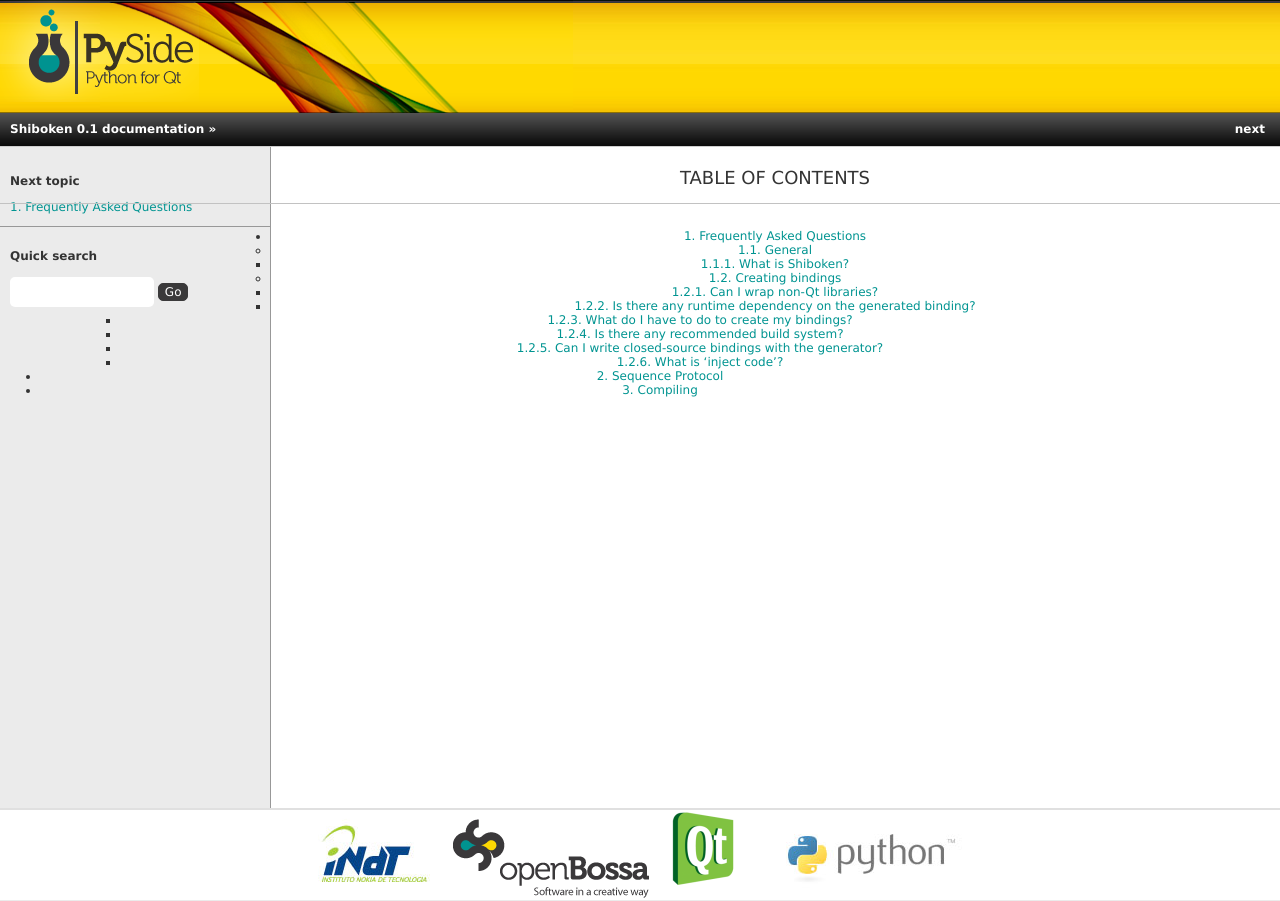
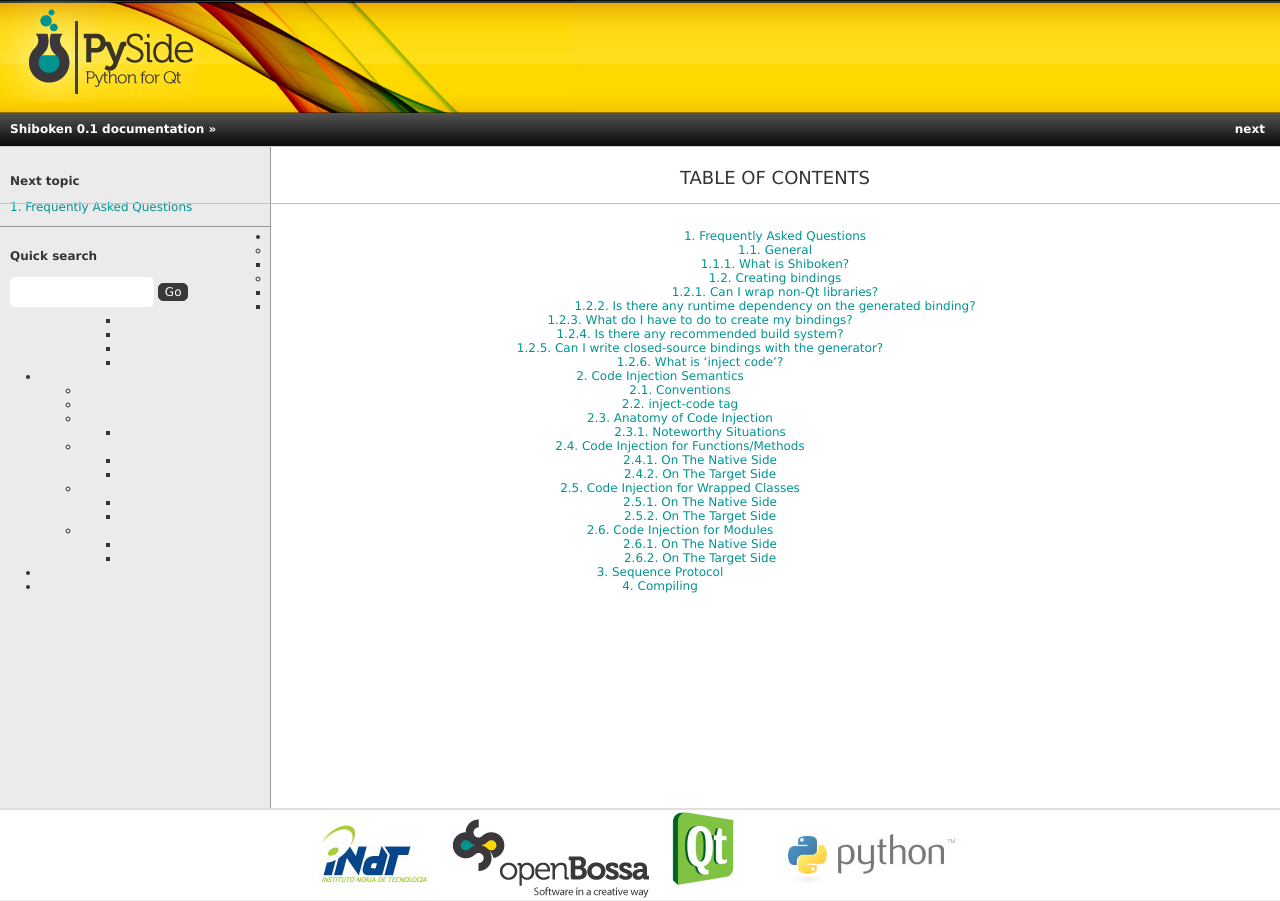
Before and after one commit to pyside/pyside2-setup, a Sphinx documentation site: the page built from doc/contents.rst, in a window 1280 px wide. Built offline with Sphinx 7.4.7, drawn with Linux system fonts in a browser that asks for light colours; part of the change alters nothing that is shown.

Commit message:
added complete documentation on how the Shiboken generator interprets and uses the type system's code-injection tag
Reviewed by Lauro Neto <lauro.neto@openbossa.org>

```diff
--- a/doc/_templates/index.html
+++ b/doc/_templates/index.html
@@ -11,6 +11,8 @@
     <td width="50%">
       <p class="biglink"><a class="biglink" href="{{ pathto("contents") }}">Contents</a><br/>
          <span class="linkdescr">for a complete overview</span></p>
+     <p class="biglink"><a class="biglink" href="{{ pathto("codeinjectionsemantics") }}">Code Injection Semantics</a><br/>
+         <span class="linkdescr">explains how custom code injection is interpreted by {{ project }}</span></p>
       <p class="biglink"><a class="biglink" href="{{ pathto("sequenceprotocol") }}">Sequence Protocol</a><br/>
          <span class="linkdescr">support for python sequence protocol</span></p>
     </td>
--- /dev/null
+++ b/doc/codeinjectionsemantics.rst
@@ -0,0 +1,346 @@
+************************
+Code Injection Semantics
+************************
+
+API Extractor provides the `inject-code
+<http://www.pyside.org/docs/apiextractor/typesystem_manipulating_objects.html#inject-code>`_ tag
+allowing the user to put custom written code to on specific locations of the generated code.
+Yet this is only part of what is needed to generate proper binding code, where the custom code
+should be written to depends upon the technology used on the generated binding code.
+
+This is the ``inject-code`` tag options that matters to |project|.
+
+    .. code-block:: xml
+
+         <inject-code class="native | target" position="beginning | end">
+             // custom code
+         </inject-code>
+
+Conventions
+===========
+
+**C++ Wrapper**
+  This term refers to a generated C++ class that extends a class from the
+  wrapped library. It is used only when a wrapped C++ class is polymorphic,
+  i.e. it has or inherits any virtual methods.
+
+**Python Wrapper**
+  The code that exports the C++ wrapped class to Python. **Python wrapper**
+  refers to all the code needed to export a C++ class to Python, and
+  **Python method/function wrapper** means the specific function that calls
+  the C++ method/function on behalf of Python.
+
+**Native**
+  This is a possible value for the ``class`` attribute of the ``inject-code``
+  tag, it means things more akin to the C++ side.
+
+**Target**
+ Another ``class`` attribute value, it indicates things more close to the
+ Python side.
+
+inject-code tag
+===============
+
+The following table describes the semantics of ``inject-code`` tag as used on
+|project|.
+
+    +---------------+------+---------+--------------------------------------------------------------+
+    |Parent Tag     |Class |Position |Meaning                                                       |
+    +===============+======+=========+==============================================================+
+    |value-type,    |native|beginning|Write to the beginning of a class wrapper ``.cpp`` file, right|
+    |object-type    |      |         |after the ``#include`` clauses. A common use would be to write|
+    |               |      |         |prototypes for custom functions whose definitions are put on a|
+    |               |      |         |``native/end`` code injection.                                |
+    |               |      +---------+--------------------------------------------------------------+
+    |               |      |end      |Write to the end of a class wrapper ``.cpp`` file. Could be   |
+    |               |      |         |used to write custom/helper functions definitions for         |
+    |               |      |         |prototypes declared on ``native/beginning``.                  |
+    |               +------+---------+--------------------------------------------------------------+
+    |               |target|beginning|Put custom code on the beginning of the wrapper initializer   |
+    |               |      |         |function (``init_CLASS(PyObject *module)``). This could be    |
+    |               |      |         |used to manipulate the ``PyCLASS_Type`` structure before      |
+    |               |      |         |registering it on Python.                                     |
+    |               |      +---------+--------------------------------------------------------------+
+    |               |      |end      |Write the given custom code at the end of the class wrapper   |
+    |               |      |         |initializer function (``init_CLASS(PyObject *module)``). The  |
+    |               |      |         |code here will be executed after all the wrapped class        |
+    |               |      |         |components have been initialized.                             |
+    +---------------+------+---------+--------------------------------------------------------------+
+    |modify-function|native|beginning|Code here is put on the beginning of a virtual method         |
+    |               |      |         |override on the C++ wrapper class (the one responsible for    |
+    |               |      |         |passing C++ calls to Python overrides, if there is any).      |
+    |               |      +---------+--------------------------------------------------------------+
+    |               |      |end      |This code injection goes to the end of a virtual method       |
+    |               |      |         |override on the C++ wrapper class, right before the return    |
+    |               |      |         |statement (if any).                                           |
+    |               +------+---------+--------------------------------------------------------------+
+    |               |target|beginning|This code is injected on the Python method wrapper            |
+    |               |      |         |(``PyCLASS_METHOD(...)``), right after the decisor have found |
+    |               |      |         |which signature to call and also after the conversion of the  |
+    |               |      |         |arguments to be used, but before the actual call.             |
+    |               |      +---------+--------------------------------------------------------------+
+    |               |      |end      |This code is injected on the Python method wrapper            |
+    |               |      |         |(``PyCLASS_METHOD(...)``), right after the C++ method call,   |
+    |               |      |         |but still inside the scope created by the overload for each   |
+    |               |      |         |signature.                                                    |
+    +---------------+------+---------+--------------------------------------------------------------+
+    |typesystem     |native|beginning|Write code to the beginning of the module ``.cpp`` file, right|
+    |               |      |         |after the ``#include`` clauses. This position has a similar   |
+    |               |      |         |purpose as the ``native/beginning`` position on a wrapper     |
+    |               |      |         |class ``.cpp`` file, namely write function prototypes, but not|
+    |               |      |         |restricted to this use.                                       |
+    |               |      +---------+--------------------------------------------------------------+
+    |               |      |end      |Write code to the end of the module ``.cpp`` file. Usually    |
+    |               |      |         |implementations for function prototypes inserted at the       |
+    |               |      |         |beginning of the file with a ``native/beginning`` code        |
+    |               |      |         |injection.                                                    |
+    |               +------+---------+--------------------------------------------------------------+
+    |               |target|beginning|Insert code at the start of the module initialization function|
+    |               |      |         |(``initMODULENAME()``), before the calling ``Py_InitModule``. |
+    |               |      +---------+--------------------------------------------------------------+
+    |               |      |end      |Insert code at the end of the module initialization function  |
+    |               |      |         |(``initMODULENAME()``), but before the checking that emits a  |
+    |               |      |         |fatal error in case of problems importing the module.         |
+    +---------------+------+---------+--------------------------------------------------------------+
+
+
+Anatomy of Code Injection
+=========================
+
+To make things clear let's use a simplified example of generated wrapper code
+and the places where each kind of code injection goes.
+
+Below is the example C++ class for whom wrapper code will be generated.
+
+    .. code-block:: c++
+
+        class InjectCode {
+        public:
+            InjectCode();
+            double overloadedMethod(int arg);
+            double overloadedMethod(double arg);
+            virtual int virtualMethod(int arg);
+        };
+
+From the C++ class, |project| will generate a ``injectcode_wrapper.cpp`` file
+with the binding code. The next section will use a simplified version of its
+contents with the injection spots marked.
+
+Noteworthy Situations
+---------------------
+
+The type system description system gives the binding developer a lot of
+flexibility, which is power, which comes with responsibility. Some modifications
+to the wrapped API will not be complete without some code injection.
+
+A simple case is when a function have one argument removed, as when the C++
+method ``METHOD(ARG)`` is modified to be used from Python as ``METHOD()``;
+of course the binding developer must provide some guidelines to the generator
+on what to do to call it. The most common solution is to remove the argument and
+set a default value for it at the same time, so the original C++ method could be
+called without problems.
+
+If the argument is removed and no default value is provided, the generator will
+not write any call to the method and expect the ``modify-function - target/beginning``
+code injection to call the original C++ method on its own terms. If even this
+custom code is not provided the generator will put an ``#error`` clause to
+prevent compilation of erroneus binding code.
+
+
+Code Injection for Functions/Methods
+====================================
+
+On The Native Side
+------------------
+
+Notice that this is only used when there is a C++ wrapper, i.e. the wrapped
+class is polymorphic.
+
+    .. code-block:: c++
+
+        int InjectCodeWrapper::virtualMethod(int arg)
+        {
+            PyObject* method = BindingManager::instance().getOverride(this, "virtualMethod");
+            if (!method)
+                return this->InjectCode::virtualMethod(arg);
+
+            // INJECT-CODE: <modify-function><inject-code class="native" position="beginning">
+            // Uses: pre method call custom code.
+
+            (... Python method call goes in here ...)
+
+            // INJECT-CODE: <modify-function><inject-code class="native" position="end">
+            // Uses: post method call custom code, modify the result before delivering
+            // it to C++ caller.
+
+            return Shiboken::Converter<int>::toCpp(method_result);
+        }
+
+
+On The Target Side
+------------------
+
+All the overloads of a method from C++ are gathered together on a single Python
+method that uses an overload decisor to call the correct C++ method based on the
+arguments passed by the Python call. Each overloaded method signature has its
+own ``beginning`` and ``end`` code injections.
+
+    .. code-block:: c++
+
+            static PyObject*
+            PyInjectCode_overloadedMethod(PyObject* self, PyObject* arg)
+            {
+                PyObject* py_result = 0;
+                if (PyFloat_Check(arg)) {
+                    double cpp_arg0 = Shiboken::Converter<double >::toCpp(arg);
+
+                    // INJECT-CODE: <modify-function><inject-code class="target" position="beginning">
+                    // Uses: pre method call custom code.
+
+                    py_result = Shiboken::Converter<double >::toPython(
+                        PyInjectCode_cptr(self)->InjectCode::overloadedMethod(cpp_arg0)
+                    );
+
+                    // INJECT-CODE: <modify-function><inject-code class="target" position="end">
+                    // Uses: post method call custom code.
+
+                } else if (PyNumber_Check(arg)) {
+                    (... other overload calling code ...)
+                } else goto PyInjectCode_overloadedMethod_TypeError;
+
+                if (PyErr_Occurred() || !py_result)
+                    return 0;
+
+                return py_result;
+
+                PyInjectCode_overloadedMethod_TypeError:
+                    PyErr_SetString(PyExc_TypeError, "'overloadedMethod()' called with wrong parameters.");
+                    return 0;
+            }
+
+
+.. _codeinjecting_classes:
+
+Code Injection for Wrapped Classes
+==================================
+
+.. _codeinjecting_classes_native:
+
+On The Native Side
+------------------
+
+Those injections go in the body of the ``CLASSNAME_wrapper.cpp`` file for the
+wrapped class.
+
+    .. code-block:: c++
+
+        // Start of ``CLASSNAME_wrapper.cpp``
+        #define protected public
+        // default includes
+        #include <shiboken.h>
+        (...)
+        #include "injectcode_wrapper.h"
+        using namespace Shiboken;
+
+        // INJECT-CODE: <value/object-type><inject-code class="native" position="beginning">
+        // Uses: prototype declarations
+
+        (... C++ wrapper virtual methods, if any ...)
+
+        (... Python wrapper code ...)
+
+        PyAPI_FUNC(void)
+        init_injectcode(PyObject *module)
+        {
+            (...)
+        }
+
+        (...)
+
+        // INJECT-CODE: <value/object-type><inject-code class="native" position="end">
+        // Uses: definition of functions prototyped at ``native/beginning``.
+
+        // End of ``CLASSNAME_wrapper.cpp``
+
+
+.. _codeinjecting_classes_target:
+
+On The Target Side
+------------------
+
+Code injections to the class Python initialization function.
+
+    .. code-block:: c++
+
+        // Start of ``CLASSNAME_wrapper.cpp``
+
+        (...)
+
+        PyAPI_FUNC(void)
+        init_injectcode(PyObject *module)
+        {
+            // INJECT-CODE: <value/object-type><inject-code class="target" position="beginning">
+            // Uses: Alter something in the PyInjectCode_Type (tp_flags value for example)
+            // before registering it.
+
+            if (PyType_Ready(&PyInjectCode_Type) < 0)
+                return;
+
+            Py_INCREF(&PyInjectCode_Type);
+            PyModule_AddObject(module, "InjectCode",
+                ((PyObject*)&PyInjectCode_Type));
+
+            // INJECT-CODE: <value/object-type><inject-code class="target" position="end">
+            // Uses: do something right after the class is registered, like set some static
+            // variable injected on this same file elsewhere.
+        }
+
+        (...)
+
+        // End of ``CLASSNAME_wrapper.cpp``
+
+Code Injection for Modules
+==========================
+
+The C++ libraries are wapped as Python modules, a collection of classes,
+functions, enums and namespaces. |project| creates wrapper files for all of
+them and also one extra ``MODULENAME_module_wrapper.cpp`` to register the whole
+module. Code injection xml tags who have the ``typesystem`` tag as parent will
+be put on this file.
+
+On The Native Side
+------------------
+
+This works exactly as the class wrapper code injections :ref:`codeinjecting_classes_native`.
+
+On The Target Side
+------------------
+
+This is very similar to class wrapper code injections :ref:`codeinjecting_classes_target`.
+Notice that the inject code at ``target/end`` is inserted before the check for errors
+to prevent bad custom code to pass unnoticed.
+
+    .. code-block:: c++
+
+        // Start of ``MODULENAME_module_wrapper.cpp``
+
+        (...)
+        initMODULENAME()
+        {
+            // INJECT-CODE: <typesystem><inject-code class="target" position="beginning">
+            // Uses: do something before the module is created.
+
+            PyObject* module = Py_InitModule("MODULENAME", MODULENAME_methods);
+
+            (... initialization of wrapped classes, namespaces, functions and enums ...)
+
+            // INJECT-CODE: <typesystem><inject-code class="target" position="end">
+            // Uses: do something after the module is registered and initialized.
+
+            if (PyErr_Occurred())
+                Py_FatalError("can't initialize module sample");
+        }
+
+        (...)
+
+        // Start of ``MODULENAME_module_wrapper.cpp``
--- a/doc/contents.rst
+++ b/doc/contents.rst
@@ -5,5 +5,6 @@ Table of contents
     :maxdepth: 3
 
     faq.rst
+    codeinjectionsemantics.rst
     sequenceprotocol.rst
     compiling.rst
```
